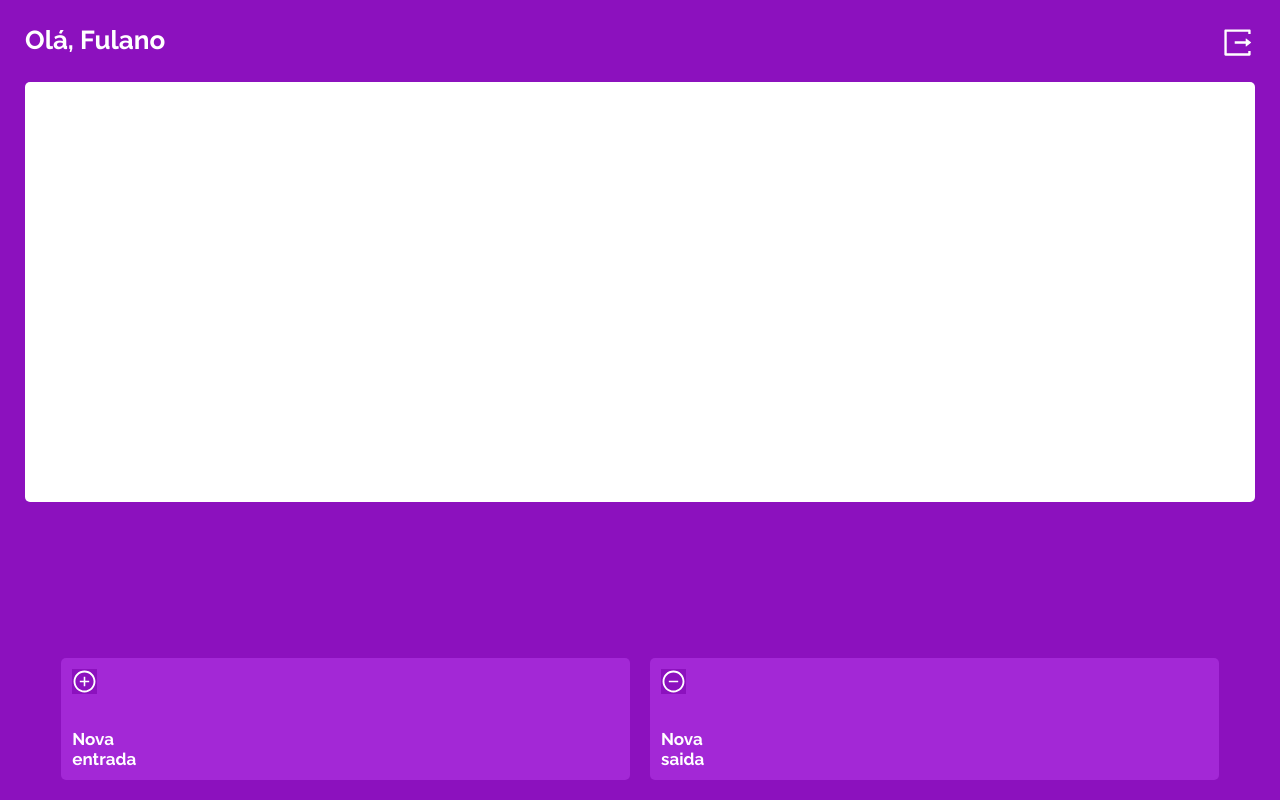
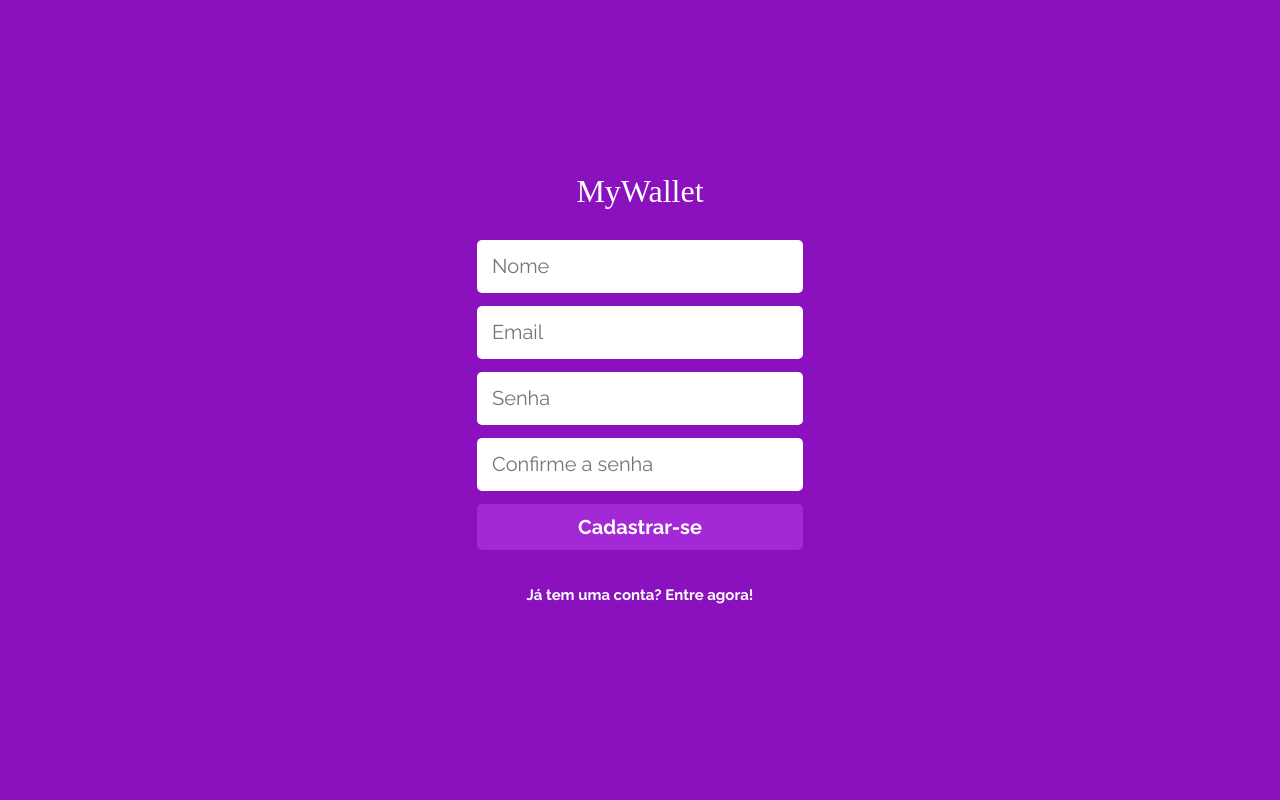
Before and after one commit to wilembergson/mywallet, a React (Create React App) app: page / in a window 1280 px wide. Built offline with nearby package versions, Linux system fonts and the light colour scheme; a web font is replaced by a local one.

Commit message:
Sign up implemented

```diff
--- a/package.json
+++ b/package.json
@@ -3,6 +3,7 @@
   "version": "0.1.0",
   "private": true,
   "dependencies": {
+    "axios": "^0.27.2",
     "react": "^17.0.2",
     "react-dom": "^17.0.2",
     "react-icons": "^4.3.1",
--- a/src/App.jsx
+++ b/src/App.jsx
@@ -4,14 +4,14 @@ import Login from './routes/login/Login'
 import MainScreen from './routes/mainScreem/MainScreen'
 import NewDeposit from './routes/newDeposit/NewDeposit'
 import NewExit from './routes/newExit/NewExit'
-import Register from './routes/register/Register'
+import SignUp from './routes/signUp/SignUp'
 export default function App(){
     return(
         <BrowserRouter>
             <Routes>
                 <Route path='/login' element={<Login/>}/>
-                <Route path='/register' element={<Register/>}/>
-                <Route path='/' element={<MainScreen/>}/>
+                <Route path='/' element={<SignUp/>}/>
+                <Route path='/main-sreen' element={<MainScreen/>}/>
                 <Route path='/new-deposit' element={<NewDeposit/>}/>
                 <Route path='/new-exit' element={<NewExit/>}/>
             </Routes>
--- a/src/routes/login/Login.jsx
+++ b/src/routes/login/Login.jsx
@@ -1,6 +1,8 @@
+import { useNavigate } from "react-router-dom"
 import { Button, Form, Input, Label, Logo, MainLoginRegister } from "../../comonents/StyledComponents"
 
 export default function Login(){
+    const navigate = useNavigate()
     return(
         <MainLoginRegister>
             <Logo>MyWallet</Logo>
@@ -9,7 +11,7 @@ export default function Login(){
                 <Input type="password" placeholder="Senha" />
                 <Button>Entrar</Button>
             </Form>
-            <Label>Primeira vez? Cadastre-se!</Label>
+            <Label onClick={() => navigate('/')}>Primeira vez? Cadastre-se!</Label>
         </MainLoginRegister>
     )
 }
--- a/src/routes/register/Register.jsx
+++ /dev/null
@@ -1,17 +0,0 @@
-import { Button, Form, Input, Label, Logo, MainLoginRegister } from "../../comonents/StyledComponents";
-
-export default function Register(){
-    return(
-        <MainLoginRegister>
-            <Logo>MyWallet</Logo>
-            <Form>
-                <Input type="text" placeholder="Nome" />
-                <Input type="email" placeholder="Email" />
-                <Input type="password" placeholder="Senha" />
-                <Input type="password" placeholder="Confirme a senha" />
-                <Button>Cadastrar-se</Button>
-            </Form>
-            <Label>Já tem uma conta? Entre agora!</Label>
-        </MainLoginRegister>
-    )
-}
--- /dev/null
+++ b/src/routes/signUp/SignUp.jsx
@@ -0,0 +1,65 @@
+import axios from "axios";
+import { useState } from "react";
+import { useNavigate } from "react-router-dom"
+
+import { Button, Form, Input, Label, Logo, MainLoginRegister } from "../../comonents/StyledComponents";
+
+export default function SignUp(){
+    const [name, setName] = useState('')
+    const [email, setEmail] = useState('')
+    const [password, setPassword] = useState('')
+    const [repeatPassword, setRepeatPassword] = useState('')
+
+    const navigate = useNavigate()
+    const URL = process.env.BASE_URL
+
+    function signUp(e){
+        e.preventDefault()
+
+        const promise = axios.post(`http://localhost:5000/signup`, {
+            name: name,
+            email: email,
+            password: password,
+            repeatPassword: repeatPassword
+        })
+        promise.then(response => {
+            alert(response.data)
+            navigate('/login')
+        })
+        promise.catch(e => alert(e.response.data.message))
+    }
+
+    return(
+        <MainLoginRegister>
+            <Logo>MyWallet</Logo>
+            <Form onSubmit={signUp}>
+                <Input  type="text"
+                        placeholder="Nome"
+                        value={name}
+                        onChange={e => setName(e.target.value)}
+                        required/>
+
+                <Input  type="email"
+                        placeholder="Email"
+                        value={email}
+                        onChange={e => setEmail(e.target.value)}
+                        required/>
+
+                <Input  type="password"
+                        placeholder="Senha"
+                        value={password}
+                        onChange={e => setPassword(e.target.value)}
+                        required/>
+
+                <Input  type="password"
+                        placeholder="Confirme a senha"
+                        value={repeatPassword}
+                        onChange={e => setRepeatPassword(e.target.value)}
+                        required/>
+
+                <Button type="submit">Cadastrar-se</Button>
+            </Form>
+            <Label  onClick={()=> navigate('/login')}>Já tem uma conta? Entre agora!</Label>
+        </MainLoginRegister>
+    )
+}
```
Also changed, not shown: 2 other files (tests, documents, lock files or other folders).
